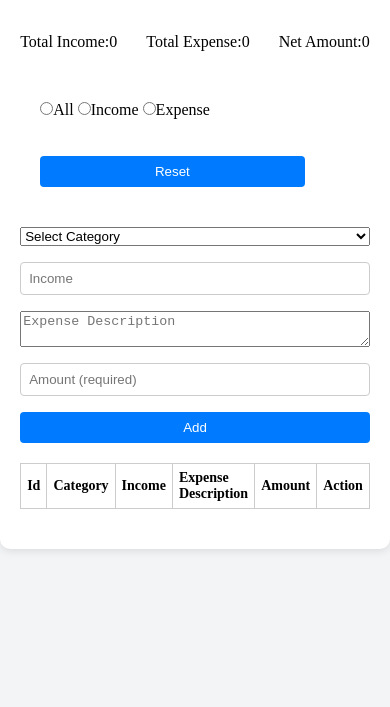
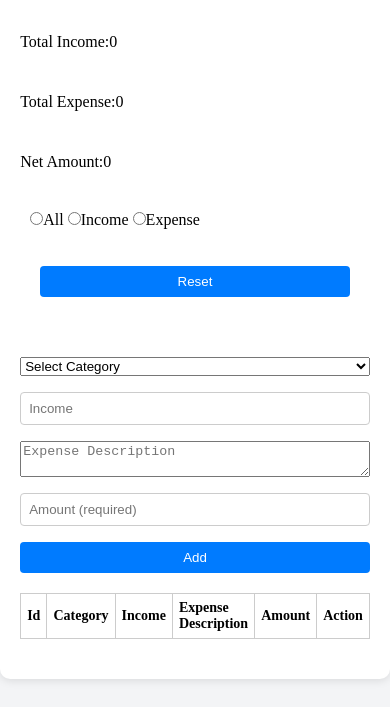
Before and after one commit to balagood/Todo, a plain HTML site: page index.html in a window 390 px wide. Shown: the part 146-853 px from the top of the page. Drawn offline with Linux system fonts and the light colour scheme.

Commit message:
commit the file

```diff
--- a/style.css
+++ b/style.css
@@ -58,13 +58,6 @@ button:hover{
     background: #0056b3;
 }
 
-#filterData{
-    margin:10px;
-}
-
-#filterForm{
-    margin-bottom: 0px;
-}
 /* table{
     width:100%;
     border-collapse: collapse;
@@ -111,8 +104,8 @@ th, td {
     }*/
 
     .displayAmount {
-        flex-direction: row;
-        justify-content: space-between;
+        flex-direction: column;
+        justify-content: space-around;
     }
 
     #filterForm {
```
